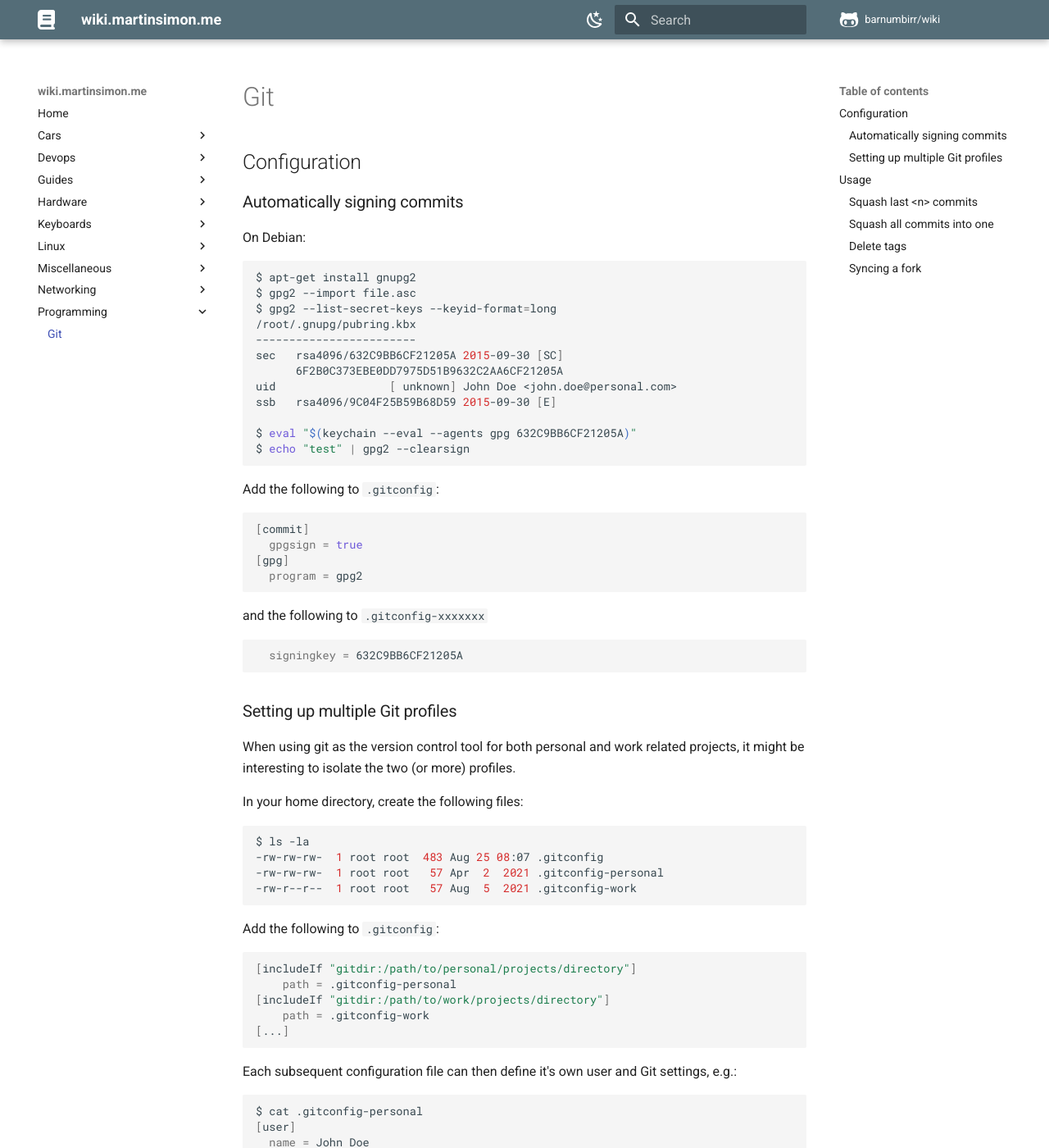
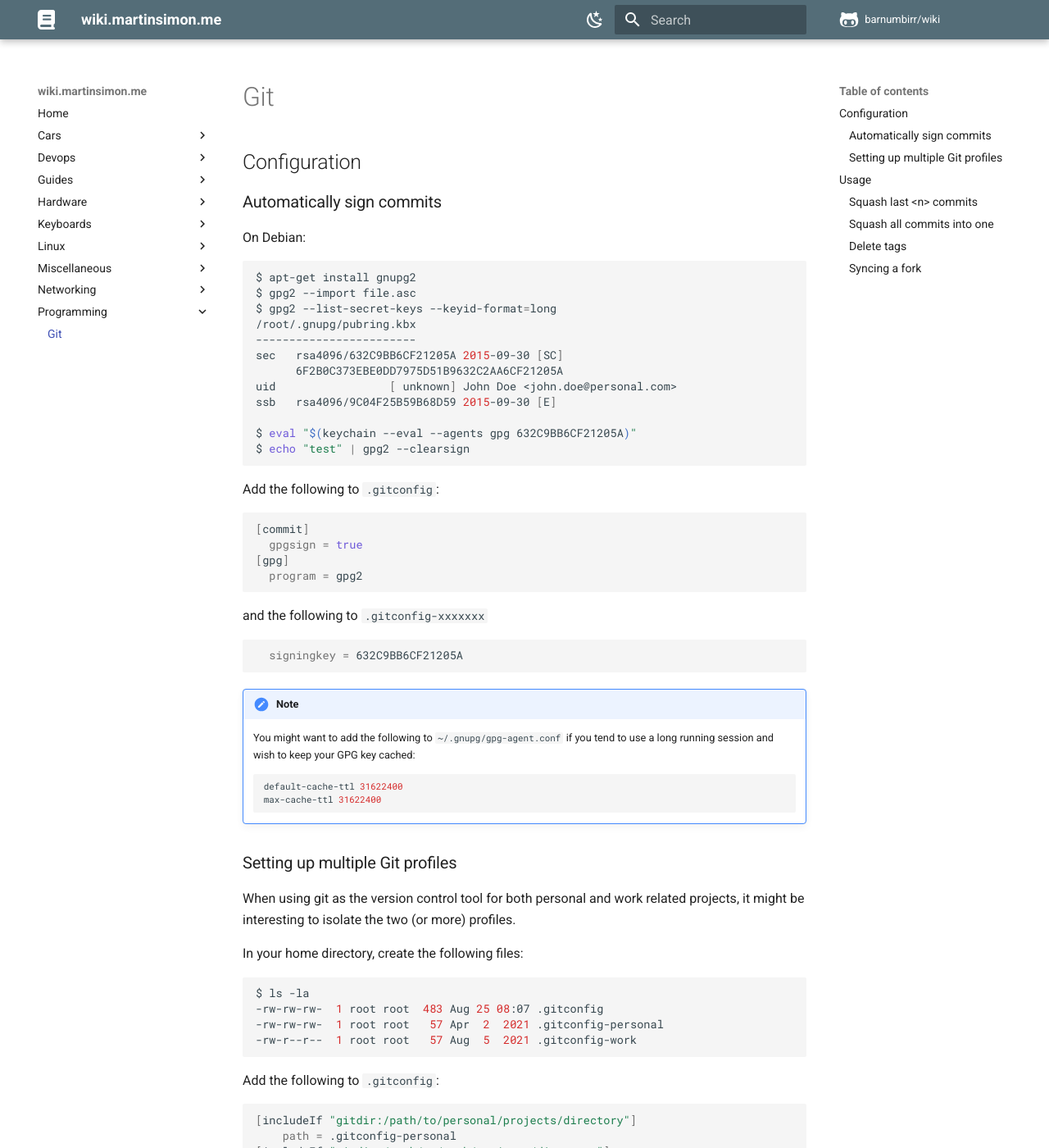
Before and after one commit to barnumbirr/wiki, an MkDocs documentation site: the page built from docs/programming/git.md, in a window 1280 px wide and 1400 px high. Shown: the whole window at 82% size. Built offline with MkDocs 1.6.1 and Material for MkDocs 9.7.7, drawn with Linux system fonts in a browser that asks for light colours; comment, search, counter and statistics services are not loaded.

Commit message:
add GPG key caching instructions

````diff
--- a/docs/programming/git.md
+++ b/docs/programming/git.md
@@ -6,7 +6,7 @@ tags: [ 'Git', 'Github', 'repository', 'branch' ]
 
 ## Configuration
 
-### Automatically signing commits
+### Automatically sign commits
 
 On Debian:
 
@@ -42,6 +42,15 @@ and the following to `.gitconfig-xxxxxxx`
 ```bash
   signingkey = 632C9BB6CF21205A
 ```
+
+!!! note
+    You might want to add the following to `~/.gnupg/gpg-agent.conf` if you tend
+    to use a long running session and wish to keep your GPG key cached:
+
+    ```bash
+    default-cache-ttl 31622400
+    max-cache-ttl 31622400
+    ```
 
 ### Setting up multiple Git profiles
 
````
